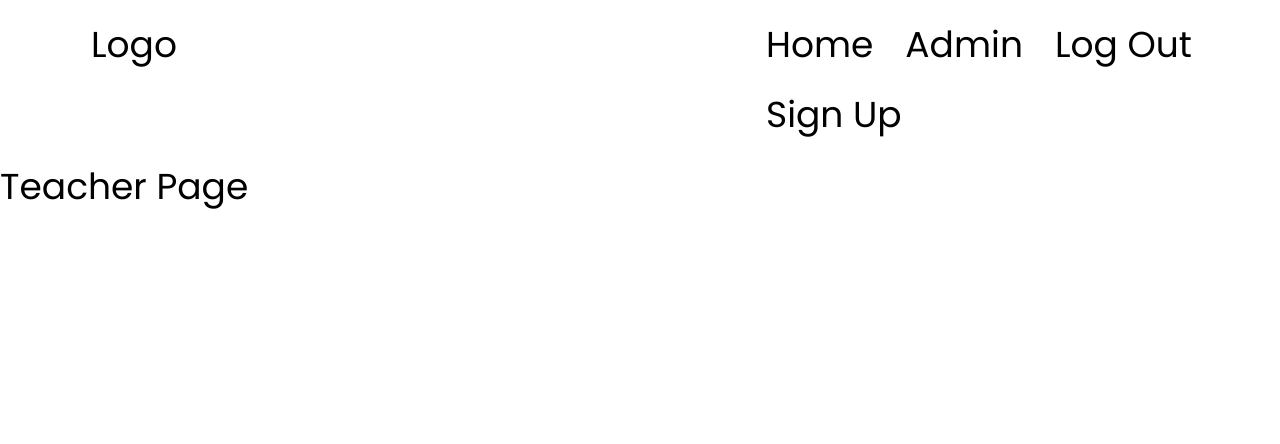
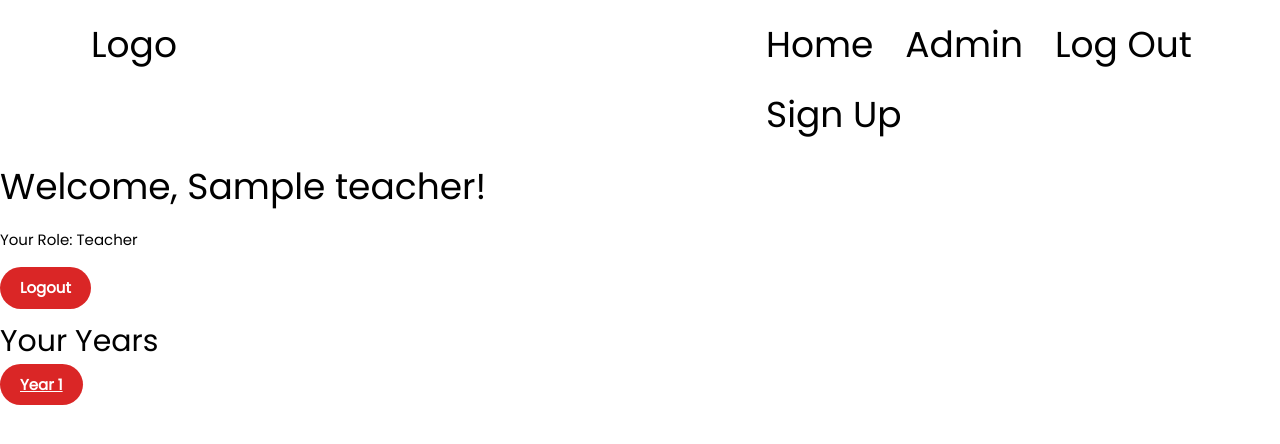
Before and after one commit to AntonDLRC/Student-Management-System, a Flask app: template templates/teacher.html in a window 1280 px wide. Shown: the top 444 px of the page. Run offline with Flask 3, Linux system fonts and the light colour scheme; the template is opened without the code that fills it: most values are stand-ins (such as "Sample title", 1, 10 or a date in 2020).

Commit message:
added logout button and a code that shows the teacher's year levels to teach.

```diff
--- a/templates/teacher.html
+++ b/templates/teacher.html
@@ -1,11 +1,12 @@
 {% extends "layout.html" %}
 {% block body %}
 
-<h1>Teacher Page</h1>
+<h1>Welcome, {{ teacher[1] }}!</h1>
+<p>Your Role: Teacher</p>
+<a href="/logout"><button class="btn">Logout</button></a>
 
-{% if session['user'] %}
-<!-- the whole user tuple is stored in the session this time- so it's id,username,passwordhash is available to us at all times -->
-    <p>Welcome {{ session['user'][1] }}</p>
-{% endif %}
-
+<h2>Your Years</h2>
+{% for year in years %}
+    <a href="/teacher/{{ teacher.id }}/year/{{ year[0] }}" class="btn">Year {{ year[0] }}</a>
+    {% endfor %}
 {% endblock %}
```
